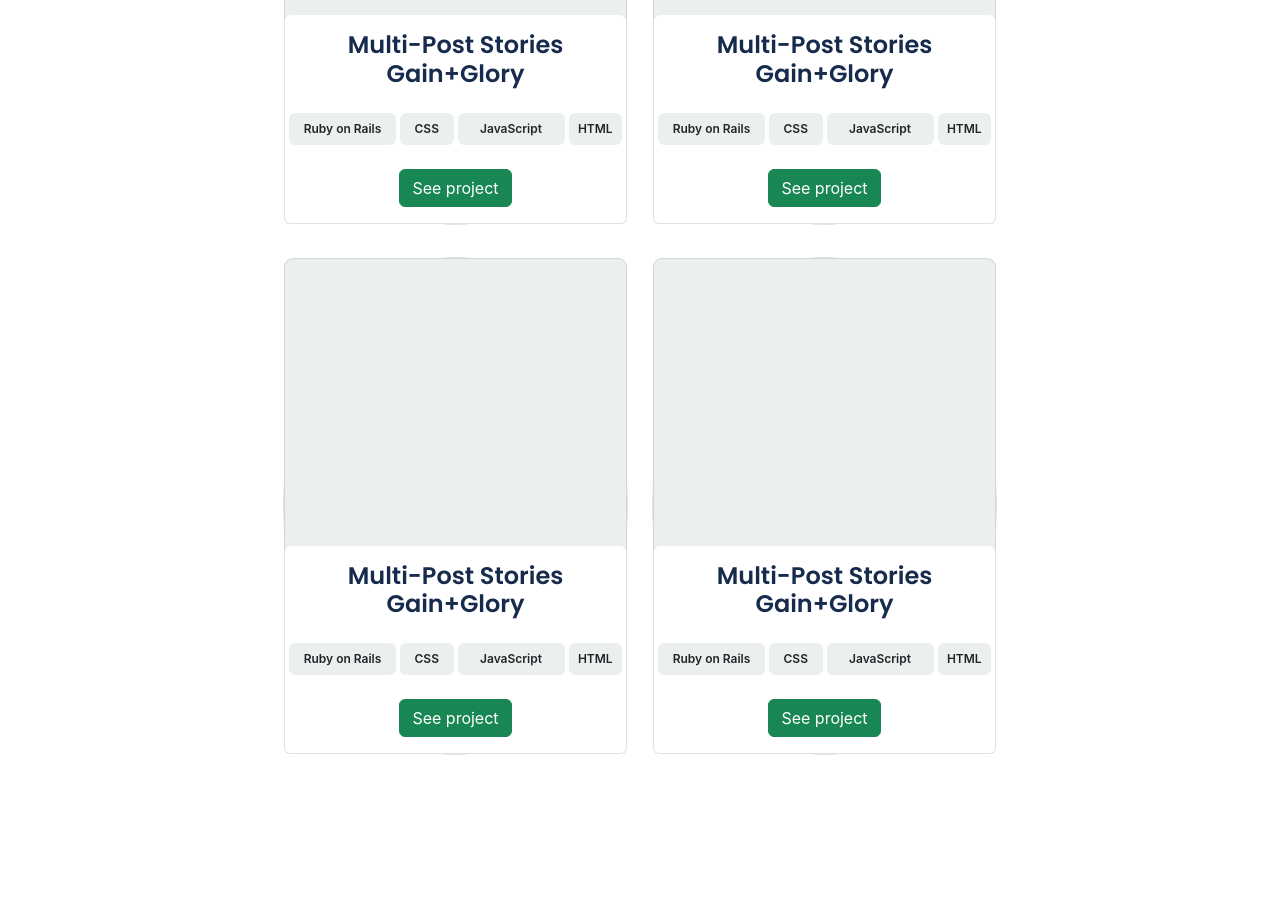
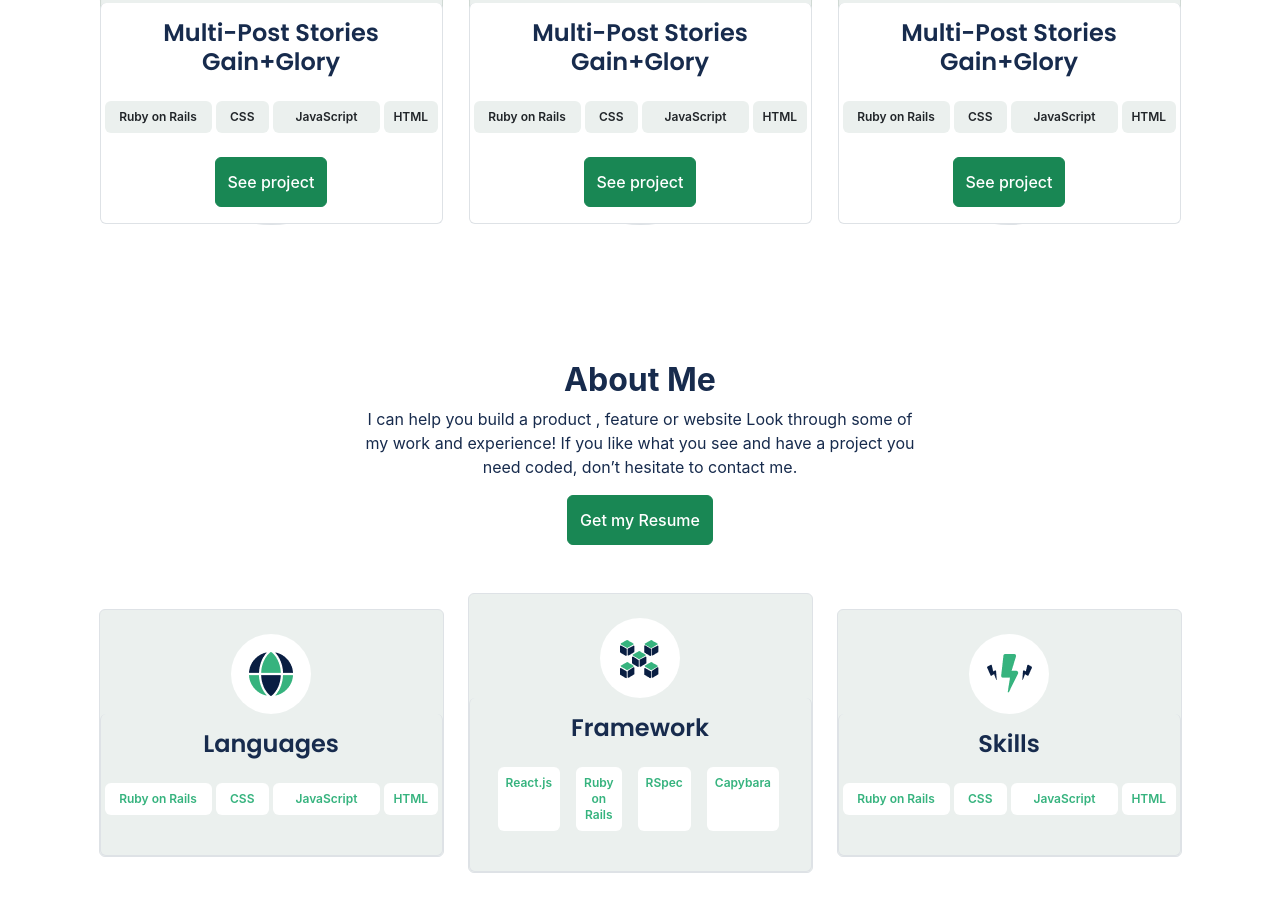
Before and after one commit to romans-adi/Portfolio, a website: page index.html in a window 1280 px wide. Shown: the part 1786-2698 px from the top of the page. Before the commit the page ends 2621 px from the top, so only its background shows below. Drawn offline with Linux system fonts and the light colour scheme.

Commit message:
Add About Section, Add styles

```diff
--- a/index.html
+++ b/index.html
@@ -59,8 +59,8 @@
   </header>
   <main data-bs-spy="scroll" data-bs-target="#nav" data-bs-offset="0" class="scrollspy-example" tabindex="0">
     <section id="works" class="mt-5 mb-5">
-      <div class="container w-75">
-        <h2 class="text-capitalize text-center fw-bold mb-5 pt-5">my recent works</h2>
+      <div class="container">
+        <h2 class="text-capitalize text-center fw-bold mb-5 pt-5 blue">my recent works</h2>
         <div class="row align-items-center justify-content-center text-center mb-3">
           <div class="card-wrapper col">
             <div class="card position-relative border border-50">
@@ -176,9 +176,80 @@
               </div>
             </div>
           </div>
+        </div>
+      </div>
+    </section>
+    <section id="about">
+      <div class="container align-items-center justify-content-center d-flex flex-column">
+        <h2 class="text-capitalize text-center fw-bold my-2 pt-5 blue">about me</h2>
+        <p class="supporting-text blue text-center mb-3 w-50"> I can help you build a product , feature or website Look through some of my work and experience! If you like what you see and have a project you need coded,
+        don’t hesitate to contact me.</p>
+        <a href="#" class="btn btn-success">Get my Resume</a>
+      </div>
+      <div class="row align-items-center justify-content-center text-center mb-3 mt-5">
+        <div class="card-wrapper col">
+          <div class="card position-relative border gray-bg d-flex justify-content-center align-items-center">
+            <div class="icon-elipse bg-white border-50 mt-4 ">
+              <img src="assets/img/icon-language.png" class="card-img-top" alt="...">
+            </div>
+            <div class="card-body bottom-0  border border-top-0 rounded lh-base w-100">
+              <div class="col align-items-center">
+                <h3 class="card-title">Languages</h3>
+                <div class="row mt-4 mb-2">
+                  <ul class="d-flex flex-row gap-1 ps-0">
+                  <li class="tool col-4 bg-white rounded green">Ruby on Rails</li>
+                  <li class="tool col-2 bg-white rounded green">CSS</li>
+                  <li class="tool col-4 bg-white rounded green">JavaScript</li>
+                  <li class="tool col-2 bg-white rounded green">HTML</li>
+                  </ul>
+                </div>
+              </div>
+            </div>
+          </div>
+        </div>
+        <div class="card-wrapper col">
+          <div class="card position-relative border gray-bg d-flex justify-content-center align-items-center">
+            <div class="icon-elipse bg-white border-50 mt-4 ">
+              <img src="assets/img/icon-frameworks.png" class="card-img-top" alt="...">
+            </div>
+            <div class="card-body bottom-0  border border-top-0 rounded lh-base w-100">
+              <div class="col align-items-center">
+                <h3 class="card-title">Framework</h3>
+                <div class="row mt-4 mb-2 px-4">
+                  <ul class="d-flex flex-grow-1 gap-3 ps-0">
+                  <li class="tool col bg-white rounded green">React.js</li>
+                  <li class="tool col bg-white rounded green">Ruby on Rails</li>
+                  <li class="tool col bg-white rounded green">RSpec</li>
+                  <li class="tool col bg-white rounded green">Capybara</li>
+                  </ul>
+                </div>
+              </div>
+            </div>
+          </div>
+        </div>
+        <div class="card-wrapper col">
+          <div class="card position-relative border gray-bg d-flex justify-content-center align-items-center">
+            <div class="icon-elipse bg-white border-50 mt-4 ">
+              <img src="assets/img/icon-skills.png" class="card-img-top" alt="...">
+            </div>
+            <div class="card-body bottom-0  border border-top-0 rounded lh-base w-100">
+              <div class="col align-items-center">
+                <h3 class="card-title">Skills</h3>
+                <div class="row mt-4 mb-2">
+                  <ul class="d-flex flex-row gap-1 ps-0">
+                  <li class="tool col-4 bg-white rounded green">Ruby on Rails</li>
+                  <li class="tool col-2 bg-white rounded green">CSS</li>
+                  <li class="tool col-4 bg-white rounded green">JavaScript</li>
+                  <li class="tool col-2 bg-white rounded green">HTML</li>
+                  </ul>
+                </div>
+              </div>
+            </div>
+          </div>
+        </div>
+      </div>
 
     </section>
-    <section id="about"></section>
     <section id="contact"></section>
   </main>
   <footer></footer>
--- a/styles.scss
+++ b/styles.scss
@@ -9,7 +9,7 @@
 }
 
 body {
-  font-family: 'Inter';
+  font-family: 'Inter', sans-serif;
 font-style: normal;
 }
 
@@ -33,7 +33,9 @@ $color-gray: #EBF0EE;
 .blue-bg {
   background-color: $color-blue;
 }
-
+.gray-bg {
+  background-color: $color-gray;
+}
 .top-20 {
   top: 20%;
 }
@@ -41,6 +43,15 @@ $color-gray: #EBF0EE;
 .fw-semibold {
   font-weight: 600;
 }
+.w-85 {
+  width: 85%;
+}
+
+.btn-success {
+  font-weight: 500;
+  padding: 0.75rem;
+}
+
 
 /* HEADER */
 
@@ -67,7 +78,7 @@ header {
 }
 
 .card-wrapper {
- min-width: 327px;
+ min-width: 368px;
  max-width: 369px;
 }
 
@@ -85,3 +96,11 @@ font-size: 24px;
 font-size: 12px;
 line-height: 16px;
 }
+
+/* ABOUT */
+
+.icon-elipse {
+ width: 5rem;
+ height: 5rem;
+ padding: 1rem;
+}
```
Also changed, not shown: assets/css/styles.css.
